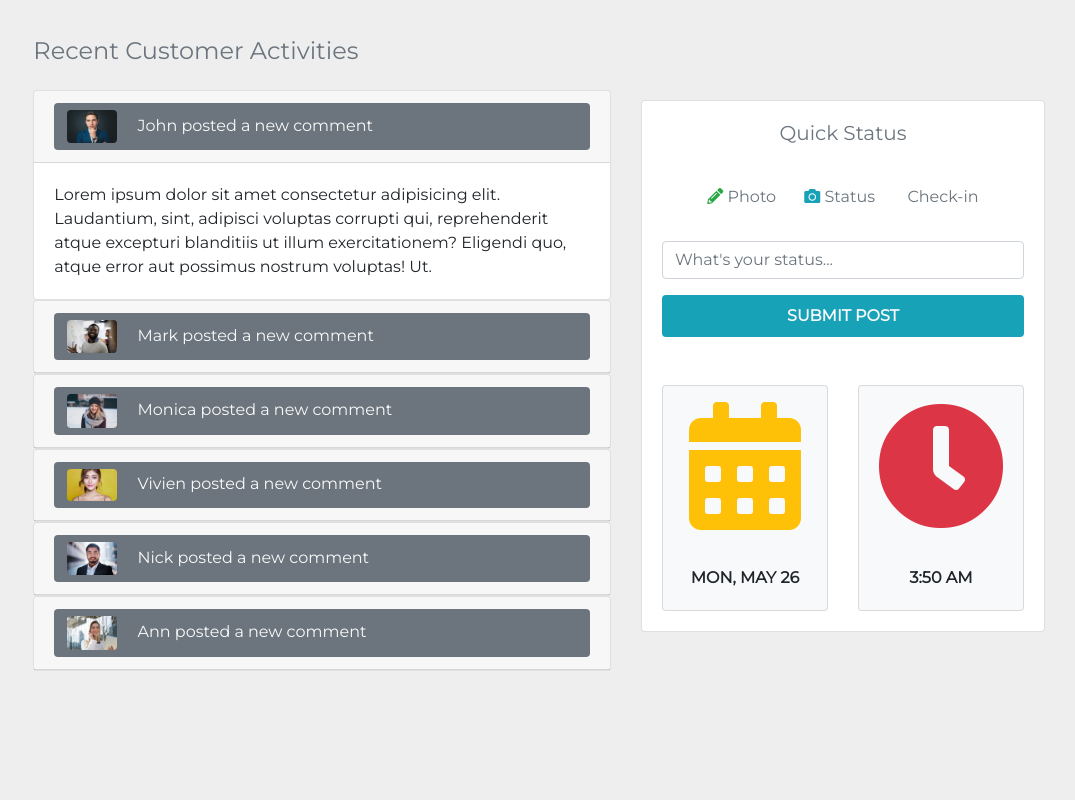
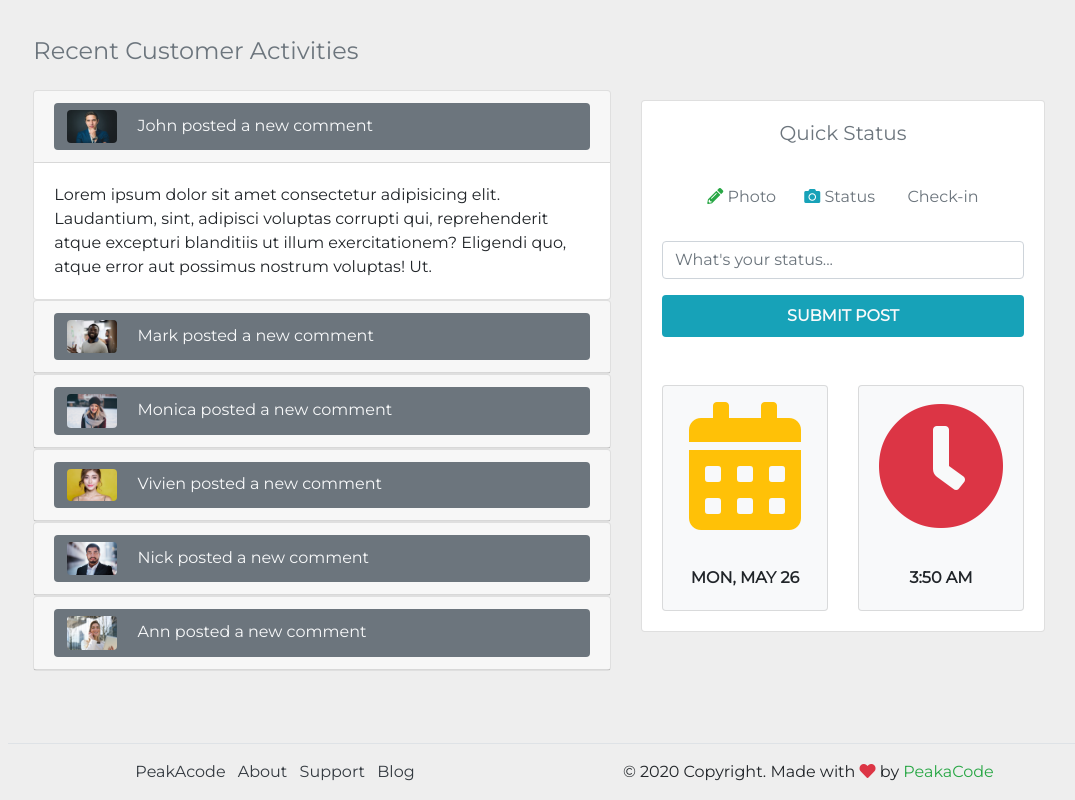
Before and after one commit to peakacode/admin_dashboard, a plain HTML site: page index.html in a window 1280 px wide. Shown: the part 1476-2276 px from the top of the page, without its empty margins (205-1280 px from the left). Before the commit the page ends 2219 px from the top, so only its background shows below. Drawn offline with nearby package versions, Linux system fonts and the light colour scheme.

Commit message:
admin_dashboard-footer - PROJECT COMPLETED
My Daily Code Along Journey
admin_dashboard-by-george_lomidze@skillshare

```diff
--- a/index.html
+++ b/index.html
@@ -653,6 +653,38 @@
     </section>
     <!-- quick post end -->
 
+    <!-- footer start -->
+    <footer>
+      <div class="container-fluid">
+        <div class="row">
+          <div class="col-xl-10 col-lg-9 col-md-8 ml-auto">
+            <div class="row border-top pt-3">
+              <div class="col-lg-6 text-center">
+                <ul class="list-inline">
+                  <li class="list-inline-item mr2">
+                    <a href="#" class="text-dark">PeakAcode</a>
+                  </li>
+                  <li class="list-inline-item mr2">
+                    <a href="#" class="text-dark">About</a>
+                  </li>
+                  <li class="list-inline-item mr2">
+                    <a href="#" class="text-dark">Support</a>
+                  </li>
+                  <li class="list-inline-item mr2">
+                    <a href="#" class="text-dark">Blog</a>
+                  </li>
+                </ul>
+              </div>
+              <div class="col-lg-6 text-center">
+                <p>&copy; 2020 Copyright. Made with <i class="fas fa-heart text-danger"></i> by <span class="text-success">PeakaCode</span></p>
+              </div>
+            </div>
+          </div>
+        </div>
+      </div>
+    </footer>
+    <!-- footer end -->
+
 
   <script src="https://code.jquery.com/jquery-3.5.1.slim.min.js"></script>
   <script src="https://cdn.jsdelivr.net/npm/popper.js@1.16.1/dist/umd/popper.min.js"></script>
```
